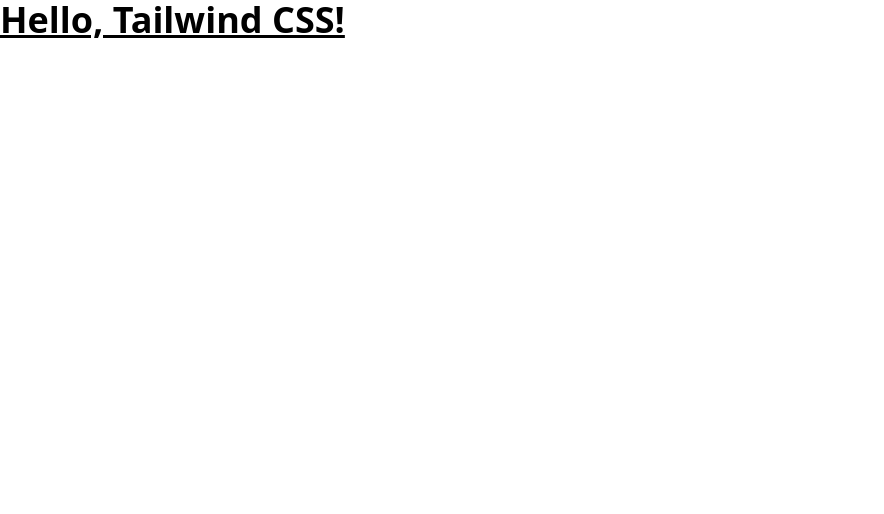
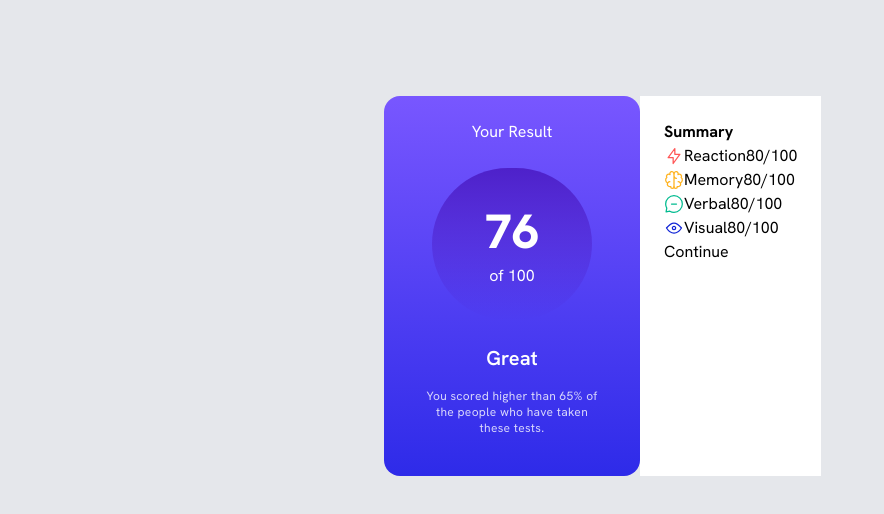
Before and after one commit to aditiintechk/result-summary-component, a website: page index.html in a window 1280 px wide. Shown: the whole page, without its empty margins (0-884 px from the left). Drawn offline with Linux system fonts and the light colour scheme.

Commit message:
style result section

```diff
--- a/index.html
+++ b/index.html
@@ -13,8 +13,43 @@
   <title>Result Component</title>
 </head>
 
-<body>
-  <h1 class="text-4xl font-bold underline">Hello, Tailwind CSS!</h1>
+<body class="bg-gray-200">
+  <main class="w-128 mt-24 m-auto flex">
+    <section class="w-1/2 bg-gradient-to-b from-slate-blue to-royal-blue text-white text-center p-6 rounded-2xl">
+      <h1>Your Result</h1>
+      <p class="m-6 p-8 bg-gradient-to-b from-violet-blue to-persian-blue rounded-full"><span
+          class="text-5xl font-extrabold block m-2">76</span> of 100</p>
+      <h2 class="text-xl font-semibold">Great</h2>
+      <p class="text-xs opacity-80 m-4 tracking-wide">You scored higher than 65% of the people who have taken these
+        tests.</p>
+    </section>
+    <section class="bg-white p-6">
+      <h2 class="font-bold">Summary</h2>
+      <ul>
+        <li class="flex">
+          <img src="./src/images/icon-reaction.svg" alt="a lightning strike in red">
+          Reaction
+          <span>80/100</span>
+        </li>
+        <li class="flex">
+          <img src="./src/images/icon-memory.svg" alt="an outlined brain in yellow">
+          Memory
+          <span>80/100</span>
+        </li>
+        <li class="flex">
+          <img src="./src/images/icon-verbal.svg" alt="a message cloud in green">
+          Verbal
+          <span>80/100</span>
+        </li>
+        <li class="flex">
+          <img src="./src/images/icon-visual.svg" alt="an eye symbol in blue">
+          Visual
+          <span>80/100</span>
+        </li>
+      </ul>
+      <button>Continue</button>
+    </section>
+  </main>
 </body>
 
 </html>
--- a/tailwind.config.js
+++ b/tailwind.config.js
@@ -2,7 +2,20 @@
 module.exports = {
 	content: ['./index.html', './src/**/*.{html,js}'],
 	theme: {
-		extend: {},
+		extend: {
+			width: {
+				128: '32rem',
+			},
+			colors: {
+				'slate-blue': 'hsl(252, 100%, 67%)',
+				'royal-blue': 'hsl(241, 81%, 54%)',
+				'violet-blue': 'hsla(256, 72%, 46%, 1)',
+				'persian-blue': 'hsla(241, 72%, 46%, 0)',
+			},
+		},
+		fontFamily: {
+			sans: ['Hanken Grotesk'],
+		},
 	},
 	plugins: [],
 }
```
Also changed, not shown: dist/style.css.
